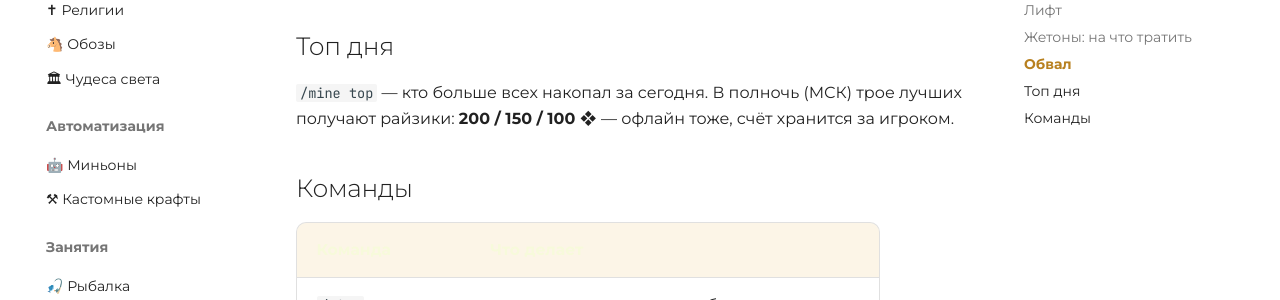
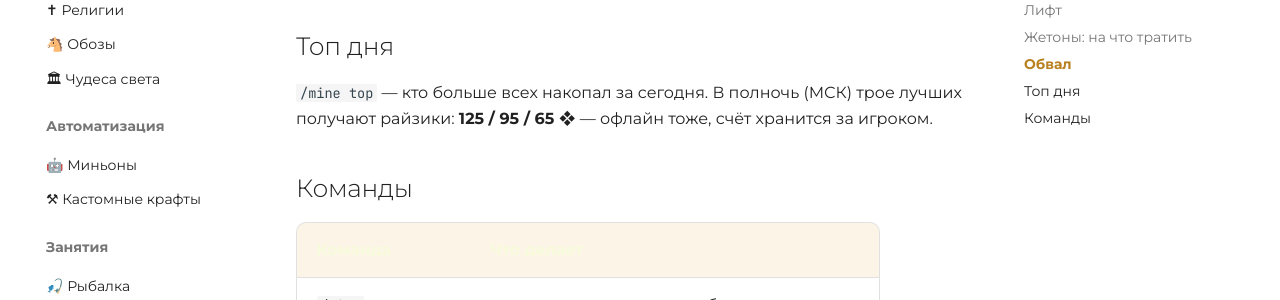
Before and after one commit to zixSSSed/NationRise-Wiki-RU, an MkDocs documentation site: the page built from docs/mine.md, in a window 1280 px wide and 900 px high, scrolled down 1857 px. Shown: the part 151-451 px from the top of the window. Built offline with MkDocs 1.6.1 and Material for MkDocs 9.7.7, drawn with Linux system fonts in a browser that asks for light colours.

Commit message:
Шахта: награда топа дня 125/95/65
Co-Authored-By: Claude Opus 5 <noreply@anthropic.com>

```diff
--- a/docs/mine.md
+++ b/docs/mine.md
@@ -58,7 +58,7 @@
 ## Топ дня
 
 `/mine top` — кто больше всех накопал за сегодня. В полночь (МСК) трое лучших получают
-райзики: **200 / 150 / 100 ❖** — офлайн тоже, счёт хранится за игроком.
+райзики: **125 / 95 / 65 ❖** — офлайн тоже, счёт хранится за игроком.
 
 ## Команды
 
```
